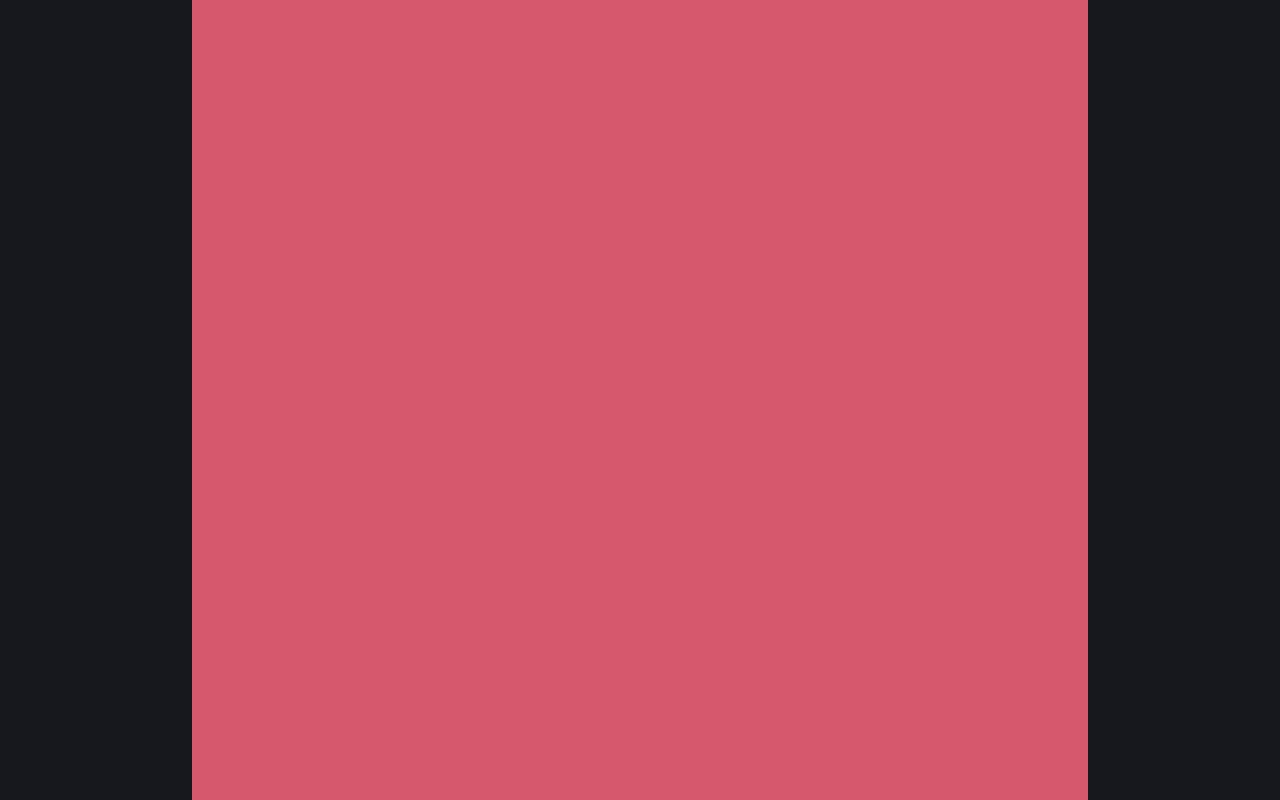
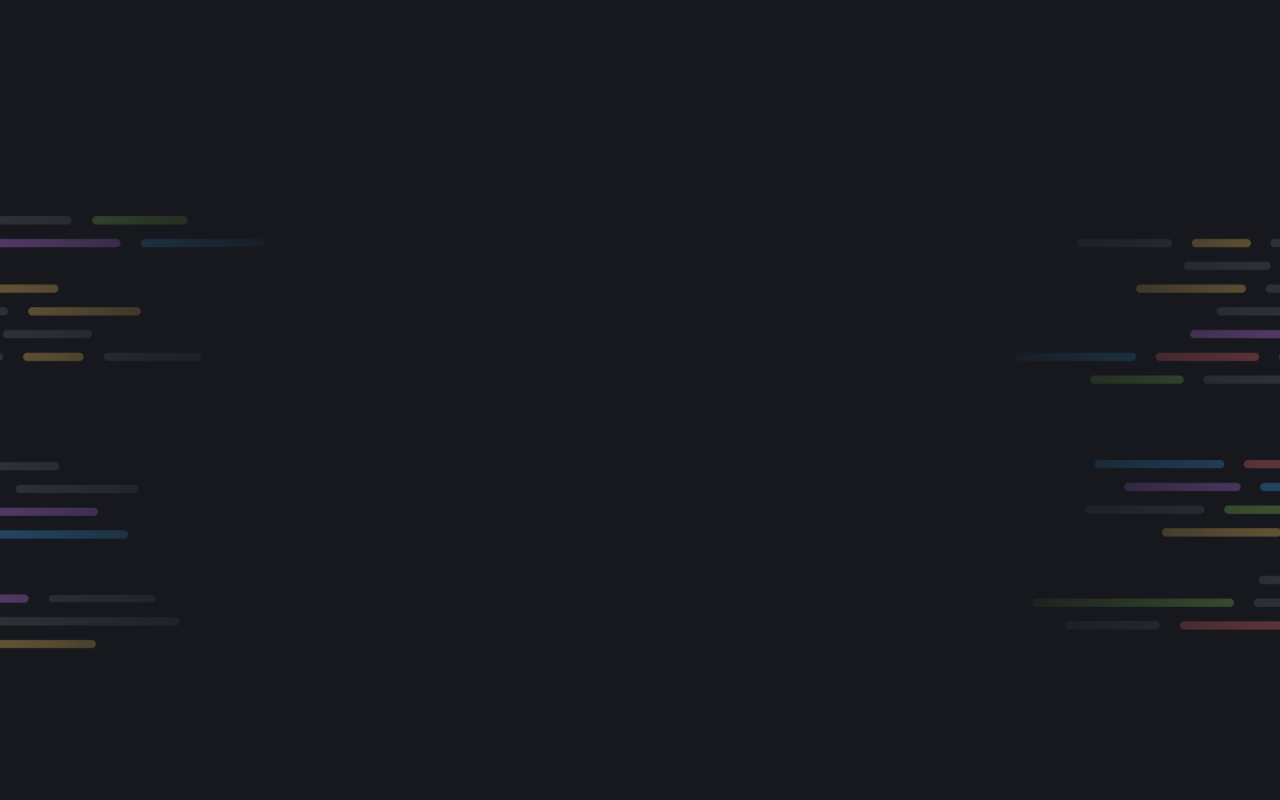
Before and after one commit to kaoutar-12/portflio, a Next.js app: page / in a window 1280 px wide. Shown: the top 800 px of the page. Built offline with nearby package versions, Linux system fonts and the light colour scheme.

Commit message:
working on the animation

```diff
--- a/styles/intro.css
+++ b/styles/intro.css
@@ -1,17 +1,17 @@
 .intro {
   width: 100vw;
-  /* height: 900px; */
-  background: pink;
-  background-image: url("../public/Intro\ \(1\).svg");
+  height: 900px;
+  background: #16181D;
+  background-image: url("../public/Intro.svg");
   background-position: center;
   background-repeat: no-repeat;
-  background-size: cover;
-  display: flex;
-  justify-content: center;
-  align-items: center;
+  background-size:contain;
+  /* display: flex; */
+  /* justify-content: center; */
+  /* align-items: center; */
 }
 .top {
   width: 70%;
   height: 1200px;
-  background: rgb(213, 88, 109);
+  /* background: rgb(213, 88, 109); */
 }
```
Also changed, not shown: public/Intro.svg (renamed from public/Intro (1).svg).
